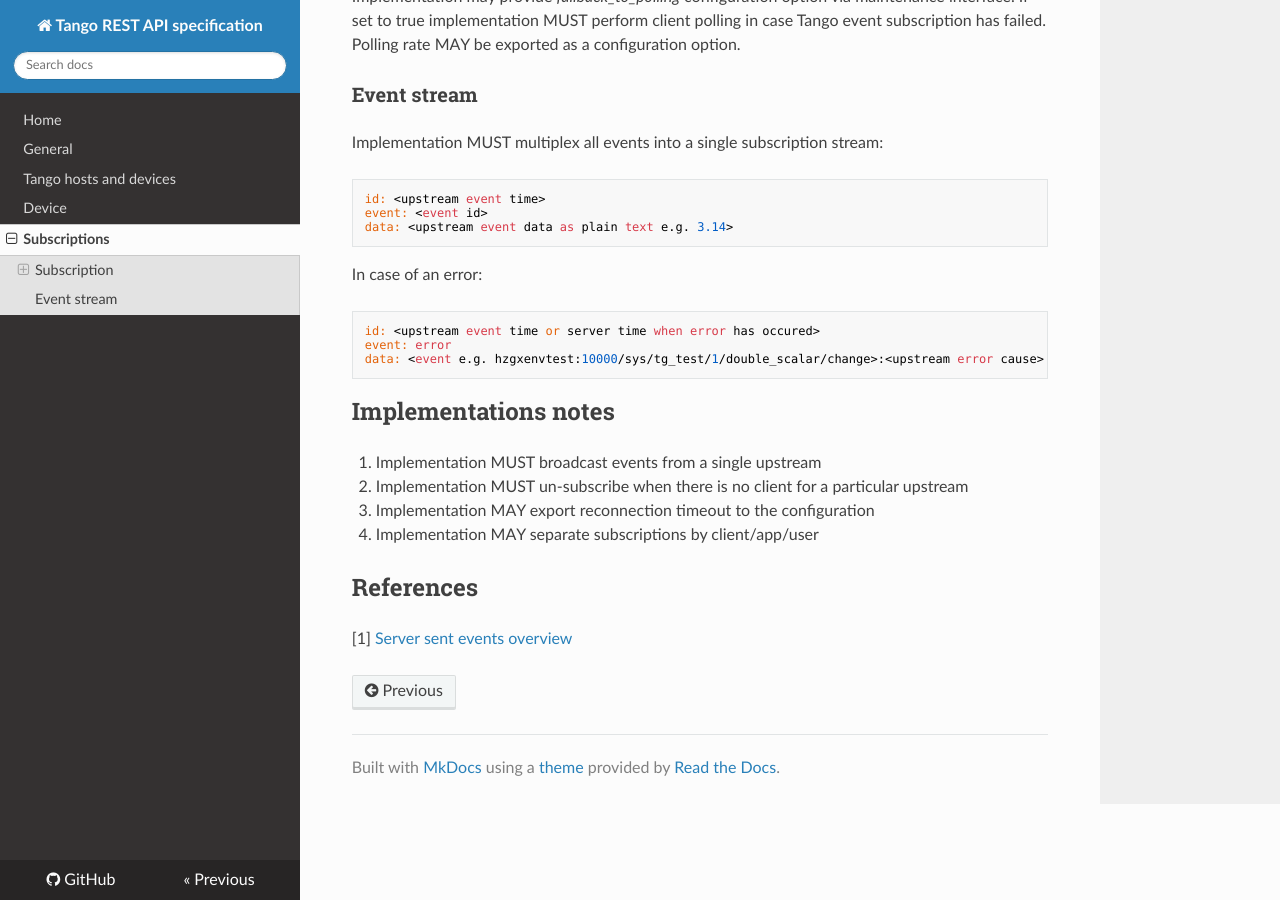
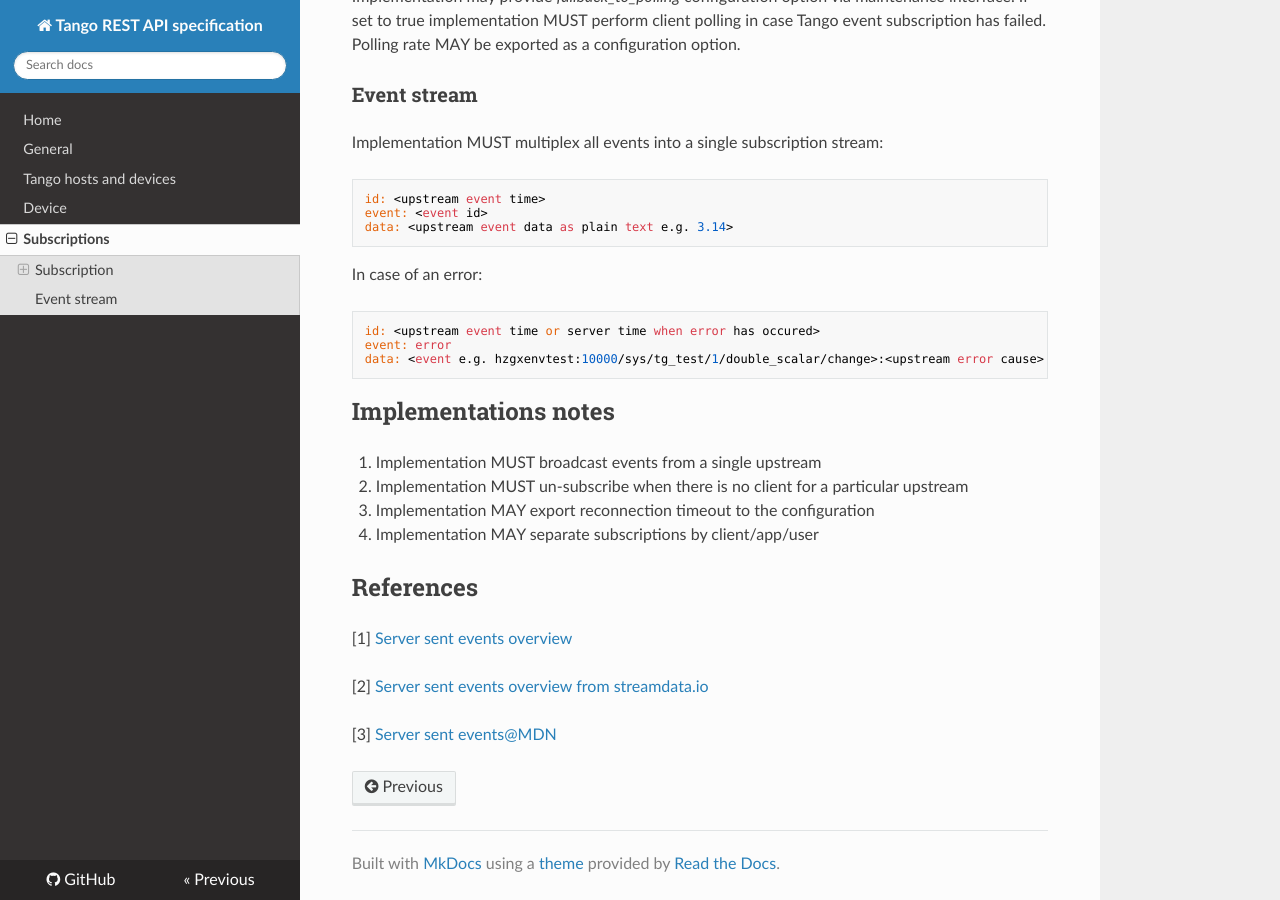
Before and after one commit to tango-controls/rest-api, an MkDocs documentation site: the page built from docs/subscriptions.md, in a window 1280 px wide and 900 px high, scrolled down 2637 px. Built offline with MkDocs 1.6.1, drawn with Linux system fonts in a browser that asks for light colours; nearby versions of some CDN libraries; old or Windows-style settings are respelled for this version of MkDocs.

Commit message:
Progress: #13

```diff
--- a/docs/subscriptions.md
+++ b/docs/subscriptions.md
@@ -162,3 +162,7 @@ data: <event e.g. hzgxenvtest:10000/sys/tg_test/1/double_scalar/change>:<upstrea
 ## References
 
 [1] [Server sent events overview](https://www.w3schools.com/html/html5_serversentevents.asp)
+
+[2] [Server sent events overview from streamdata.io](https://streamdata.io/blog/server-sent-events/)
+
+[3] [Server sent events@MDN](https://developer.mozilla.org/en-US/docs/Web/API/Server-sent_events/Using_server-sent_events)
```
